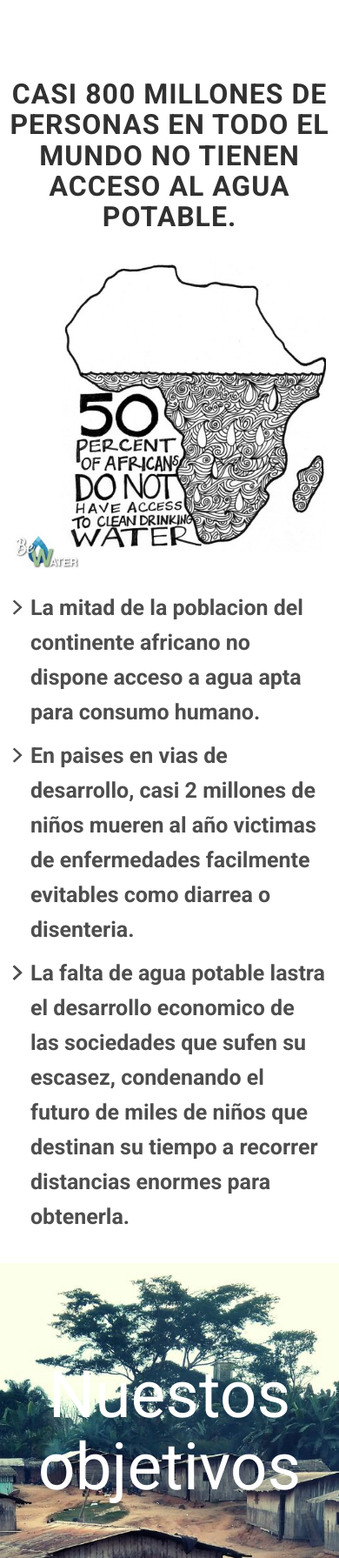
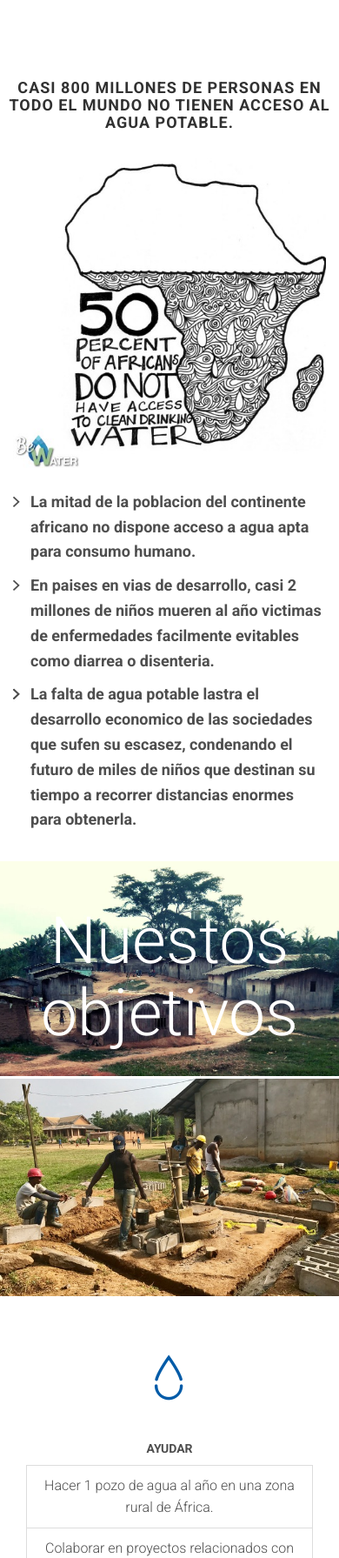
Before and after one commit to PabloCuervo/bewater, a website: page index.html in a window 390 px wide. Shown: the part 844-2635 px from the top of the page at 87% size. Drawn offline with Linux system fonts and the light colour scheme; files whose address does not match are found by name.

Commit message:
Cambios css

```diff
--- a/assets/css/main.css
+++ b/assets/css/main.css
@@ -229,12 +229,24 @@ ul li {
   background: url(../images/backgrounds/crisis-bg.jpg) no-repeat center center/cover;
   height: 500px;
 }
+
+@media (max-width: 768px) {
+    .bg-image-1 {
+      height: 250px;
+    }
+}
 /*.bg-image-1::before {
   background-color: rgba(0, 0, 0, 0);
 }*/
 .bg-image-2 {
   background: url(../images/solucion/solucion-bg.png) no-repeat center center/cover;
   height: 400px;
+}
+
+@media (max-width: 768px) {
+    .bg-image-2 {
+      height: 200px;
+    }
 }
 
 @media (min-width: 768px) {
@@ -268,12 +280,21 @@ ul li {
 .navbar-custom .navbar-nav li {
   margin: 0;
 }
+
+
+@media (max-width: 768px) {
+    .navbar-custom .navbar-nav > li > a {
+          background-color: white;
+    }
+}
+
 .navbar-custom .navbar-nav > li > a {
   color: rgba(67, 67, 67, 0.7);
   text-transform: uppercase;
   font-size: 14px;
   font-weight: 600;
   border-bottom: 1px solid transparent;
+
 }
 
 .navbar-custom .navbar-nav > li > a:focus, .navbar-custom .navbar-nav > li > a:hover {
@@ -394,14 +415,27 @@ ul li {
 
 .crisis .section-title {
   margin: 0 0 25px;
-  font-size:  xx-large
+  font-size:  xx-large;
 }
+
+@media (max-width: 768px) {
+    .crisis .section-title {
+      font-size:  large;
+    }
+}
+
 .crisis figure {
   margin-bottom: 25px;
 }
 
 .crisis ul.list-arrow-right {
      font-size: 25px;
+}
+
+@media (max-width: 768px) {
+    .crisis ul.list-arrow-right {
+      font-size:  large;
+    }
 }
 
 
@@ -414,6 +448,13 @@ ul li {
   color: #fff;
   text-align: center;
   font-weight: 400;
+}
+
+@media (max-width: 768px) {
+    .facts h1 {
+      padding-top: 50px;
+      font-weight: 300;
+    }
 }
 
 /*
```
Also changed, not shown: assets/images/equipo/arturo-original.jpg (deleted), assets/images/equipo/arturo.jpg.
